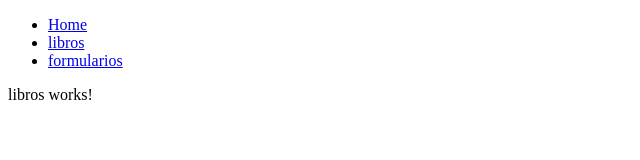
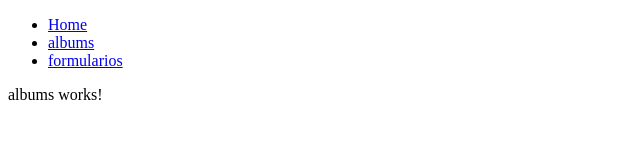
Before and after one commit to reawchell/Firts, an Angular app in the folder angularpro/: page /libros in a window 1280 px wide. Shown: the top 160 px of the page, without its empty margins (0-640 px from the left). Built offline with nearby package versions, Linux system fonts and the light colour scheme.

Commit message:
modificados

```diff
--- a/angularpro/src/app/app-routing.module.ts
+++ b/angularpro/src/app/app-routing.module.ts
@@ -1,12 +1,12 @@
 import { NgModule } from '@angular/core';
 import { RouterModule, Routes } from '@angular/router';
 import { FormulariosComponent } from './pages/formularios/formularios.component';
-import { LibrosComponent } from './pages/libros/libros.component';
+import { AlbumsComponent } from './pages/albums/albums.component';
 import { HomeComponent } from './pages/home/home.component';
 
 const routes: Routes = [
   {path:"", component: HomeComponent},
-  {path:"libros", component: LibrosComponent},
+  {path:"libros", component: AlbumsComponent},
   {path:"formulario", component: FormulariosComponent},
 ];
 
--- a/angularpro/src/app/app.module.ts
+++ b/angularpro/src/app/app.module.ts
@@ -6,7 +6,7 @@ import { HttpClientModule } from '@angular/common/http';
 import { AppRoutingModule } from './app-routing.module';
 import { AppComponent } from './app.component';
 import { HomeComponent } from './pages/home/home.component';
-import { LibrosComponent } from './pages/libros/libros.component';
+import { AlbumsComponent } from './pages/albums/albums.component';
 import { FormulariosComponent } from './pages/formularios/formularios.component';
 import { NavComponent } from './core/nav/nav.component';
 
@@ -14,7 +14,7 @@ import { NavComponent } from './core/nav/nav.component';
   declarations: [
     AppComponent,
     HomeComponent,
-    LibrosComponent,
+    AlbumsComponent,
     FormulariosComponent,
     NavComponent
   ],
--- a/angularpro/src/app/core/nav/nav.component.html
+++ b/angularpro/src/app/core/nav/nav.component.html
@@ -1,7 +1,7 @@
 <nav>
     <ul>
         <li><a routerLink="/">Home</a></li>
-        <li><a routerLink="/libros">libros</a></li>
+        <li><a routerLink="/albums">albums</a></li>
         <li><a routerLink="/formularios">formularios</a></li>
     </ul>
 </nav>
--- /dev/null
+++ b/angularpro/src/app/pages/albums/albums.component.html
@@ -0,0 +1 @@
+<p>albums works!</p>
--- a/angularpro/src/app/pages/libros/libros.component.html
+++ /dev/null
@@ -1 +0,0 @@
-<p>libros works!</p>
```
Also changed, not shown: angularpro/src/app/pages/albums/albums.component.ts (added, +10 -0 lines), angularpro/src/app/pages/libros/libros.component.ts (deleted, +0 -10 lines), angularpro/src/app/pages/albums/albums.component.css (added), angularpro/src/app/pages/libros/libros.component.css (deleted), 2 other files (tests, documents, lock files or other folders).
